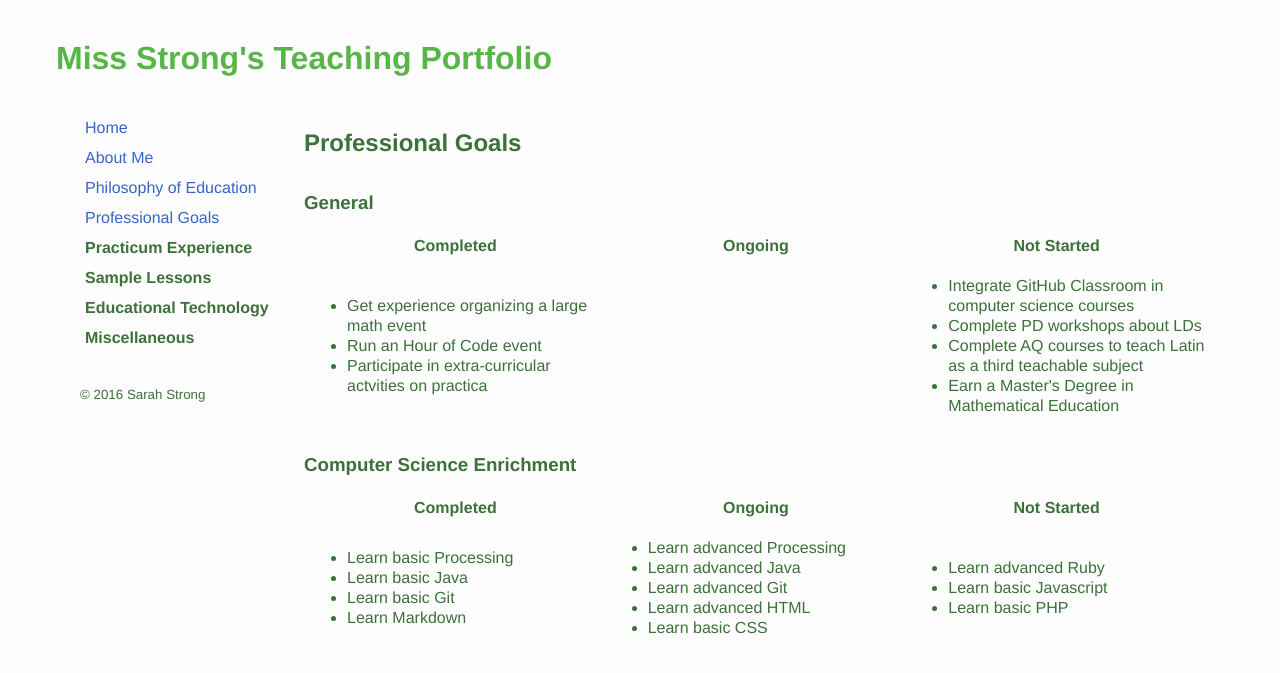
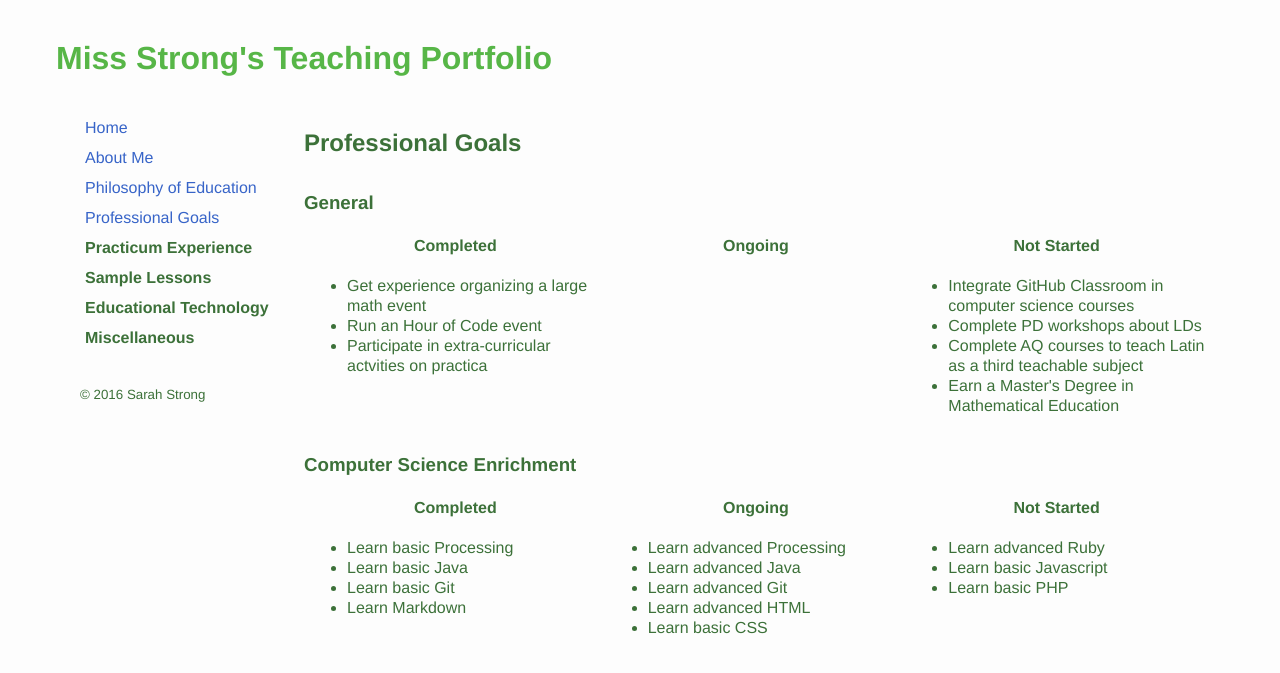
Before and after one commit to sarahstrong314/sarahstrong.ca, a Jekyll site: the page built from professional-goals.html, in a window 1280 px wide. Shown: the top 673 px of the page. Built offline with Jekyll 4.4.1, drawn with Linux system fonts in a browser that asks for light colours; nearby versions of some CDN libraries; library files that are not in the unit come from our copies; Markdown is read by kramdown in place of the engine named in the settings.

Commit message:
Formatted table in professional goals section

```diff
--- a/professional-goals.html
+++ b/professional-goals.html
@@ -20,16 +20,16 @@ title: Professional Goals
         <td align="center"><strong>Not Started</strong></td>
       </tr>
       <tr>
-        <td align="left" align="top">
+        <td valign="top">
           <ul>
             <li>Get experience organizing a large math event</li>
             <li>Run an Hour of Code event</li>
             <li>Participate in extra-curricular actvities on practica</li>
           </ul>
         </td>
-        <td align="left" align="top">
+        <td valign="top">
         </td>
-        <td align="left" align="top">
+        <td valign="top">
           <ul>
             <li>Integrate GitHub Classroom in computer science courses</li>
             <li>Complete PD workshops about LDs</li>
@@ -53,7 +53,7 @@ title: Professional Goals
         <td align="center"><strong>Not Started</strong></td>
       </tr>
       <tr>
-        <td align="left" align="top">
+        <td valign="top">
           <ul>
             <li>Learn basic Processing</li>
             <li>Learn basic Java</li>
@@ -61,7 +61,7 @@ title: Professional Goals
             <li>Learn Markdown</li>
           </ul>
         </td>
-        <td align="left" align="top">
+        <td valign="top">
           <ul>
             <li>Learn advanced Processing</li>
             <li>Learn advanced Java</li>
@@ -70,7 +70,7 @@ title: Professional Goals
             <li>Learn basic CSS</li>
           </ul>
         </td>
-        <td align="left" align="top">
+        <td valign="top">
           <ul>
             <li>Learn advanced Ruby</li>
             <li>Learn basic Javascript</li>
```
